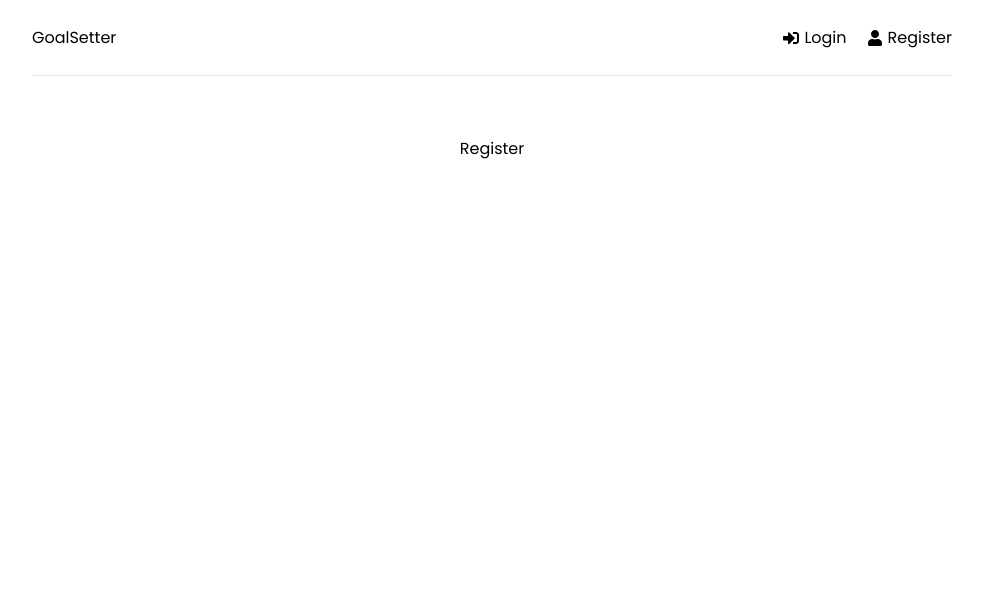
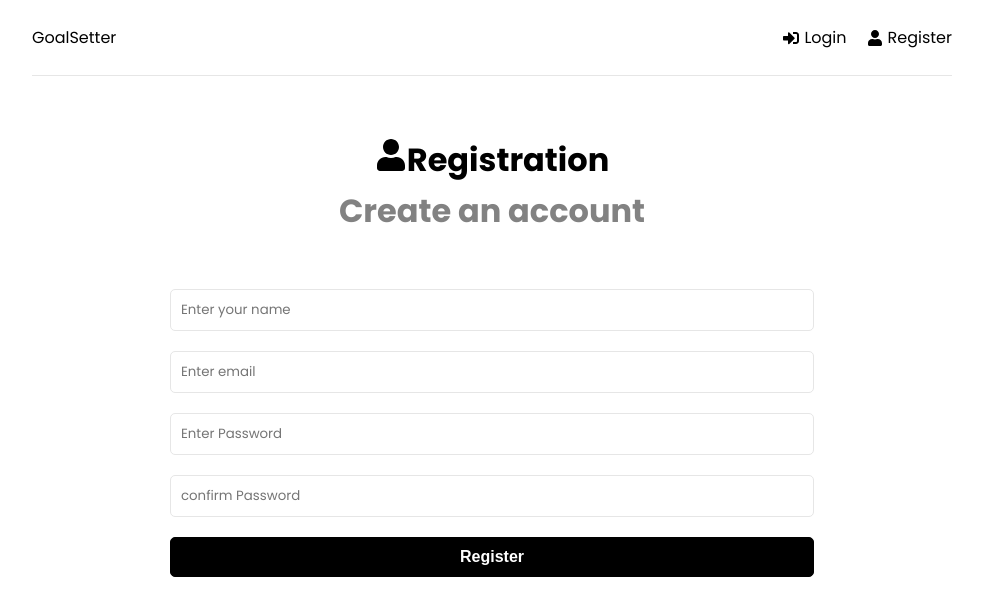
Before and after one commit to ArpanVala/GoalSetter, a React (Vite) app in the folder frontend/: page /register in a window 1280 px wide. Shown: the top 616 px of the page, without its empty margins (148-1131 px from the left). Built offline with nearby package versions, Linux system fonts and the light colour scheme.

Commit message:
login & register frontend added

```diff
--- a/frontend/src/pages/LoginPage.jsx
+++ b/frontend/src/pages/LoginPage.jsx
@@ -1,8 +1,53 @@
+import  {useState, useEffect} from 'react'
+import {FaSignInAlt} from 'react-icons/fa'
+import {Link} from 'react-router-dom'
+
 const LoginPage = () => {
+    const [formData, setFormData] = useState({
+        email:'',
+        password:'',
+    })
+
+    const {email, password} = formData
+
+  const onChange = (e) => {
+    setFormData((prevState) => ({
+      ...prevState,
+      [e.target.name]: e.target.value,
+    }))
+  }
+
+    const onSubmit = (e) => {
+        e.preventDefault()
+    }
   return (
-    <div>
-      Login Page
-    </div>
+    <>
+     <section className="heading">
+        <h4><FaSignInAlt/>Login</h4>
+        <p>Login and make goals !</p>
+     </section>
+
+     <section className="form">
+        <form onSubmit={onSubmit}>
+
+            <div className="form-group">
+            <input type='text' className='form-control' id='email' name='email' value={email} placeholder='Enter email'
+            onChange={onChange}/>
+            </div>
+
+            <div className="form-group">
+            <input type='password' className='form-control' id='password' name='password' value={password} placeholder='Enter Password'
+            onChange={onChange}/>
+            </div>
+
+            <div className='form-group'>
+            <button type='submit' className='btn btn-block'>
+              Login
+            </button>
+          </div>
+        </form>
+     </section>
+    </>
   )
 }
 
--- a/frontend/src/pages/RegisterPage.jsx
+++ b/frontend/src/pages/RegisterPage.jsx
@@ -1,8 +1,64 @@
+import  {useState, useEffect} from 'react'
+import {FaUser} from 'react-icons/fa'
+import {Link} from 'react-router-dom'
+
 const RegisterPage = () => {
+    const [formData, setFormData] = useState({
+        name:'',
+        email:'',
+        password:'',
+        password2:''
+    })
+
+    const {name, email, password, password2} = formData
+
+  const onChange = (e) => {
+    setFormData((prevState) => ({
+      ...prevState,
+      [e.target.name]: e.target.value,
+    }))
+  }
+
+    const onSubmit = (e) => {
+        e.preventDefault()
+    }
   return (
-    <div>
-      Register
-    </div>
+    <>
+     <section className="heading">
+        <h4><FaUser/>Registration</h4>
+        <p>Create an account</p>
+     </section>
+
+     <section className="form">
+        <form onSubmit={onSubmit}>
+            <div className="form-group">
+            <input type='text' className='form-control' id='name' name='name' value={name} placeholder='Enter your name'
+            onChange={onChange}/>
+            </div>
+
+            <div className="form-group">
+            <input type='text' className='form-control' id='email' name='email' value={email} placeholder='Enter email'
+            onChange={onChange}/>
+            </div>
+
+            <div className="form-group">
+            <input type='password' className='form-control' id='password' name='password' value={password} placeholder='Enter Password'
+            onChange={onChange}/>
+            </div>
+
+            <div className="form-group">
+            <input type='password' className='form-control' id='password2' name='password2' value={password2} placeholder='confirm Password'
+            onChange={onChange}/>
+            </div>
+
+            <div className='form-group'>
+            <button type='submit' className='btn btn-block'>
+              Register
+            </button>
+          </div>
+        </form>
+     </section>
+    </>
   )
 }
 
```
